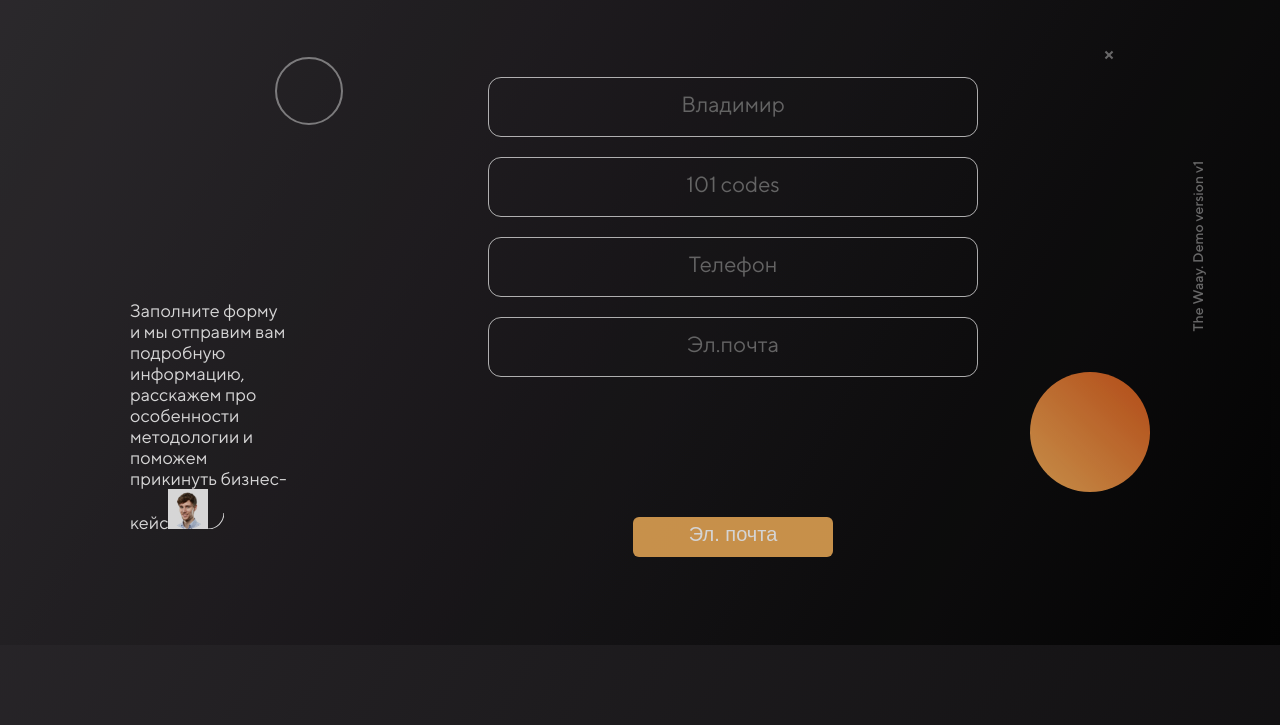
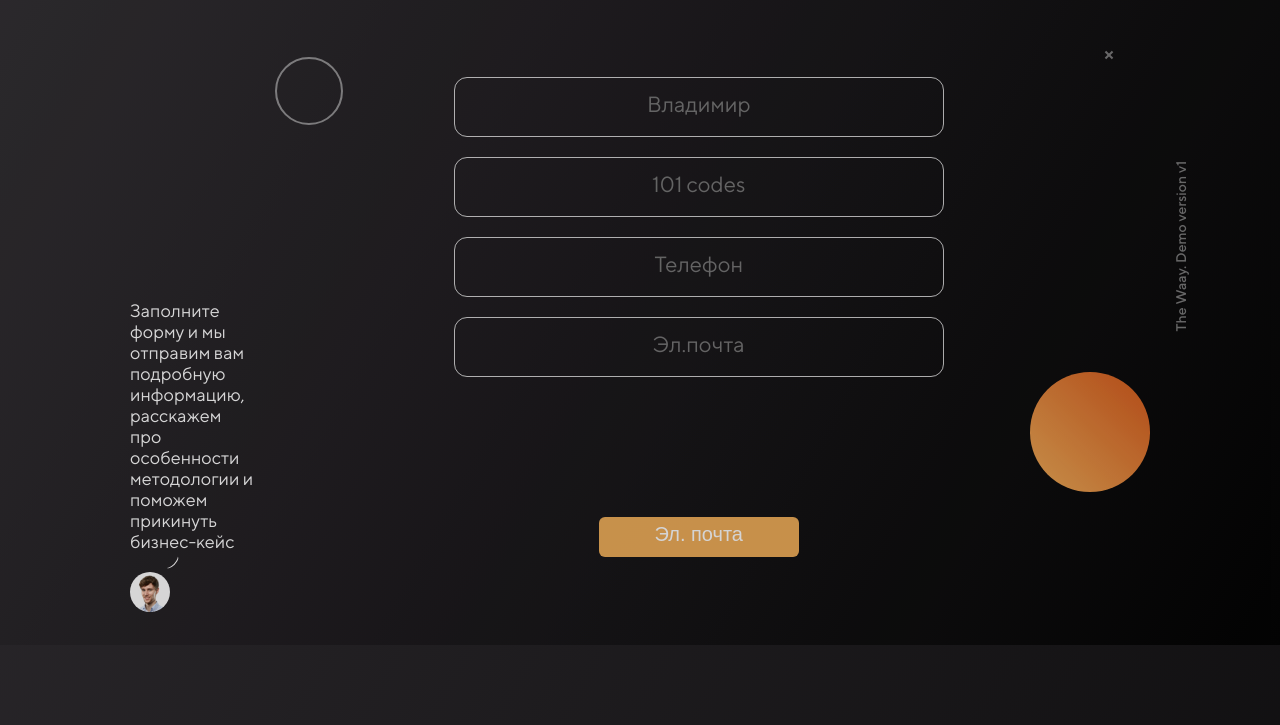
Before and after one commit to AndreyKirichenko/TheWaay, a plain HTML site: page index.html in a window 1280 px wide. Shown: the part 75-800 px from the top of the page. Drawn offline with Linux system fonts and the light colour scheme.

Commit message:
Manager photo

```diff
--- a/css/style.scss
+++ b/css/style.scss
@@ -125,7 +125,7 @@
 }
 
 .manager-information {
-	width: 157px;
+	width: 180px;
   font-family: $TT;
   font-size: 18px;
   font-weight: normal;
@@ -165,8 +165,30 @@
     }
   }
 }
+@media (max-width: 1179px) {
+  .manager-information img,
+  .line-image  {
+    display: none;
+  }
+}
 
-// .manager-information img
+@media (min-width: 1180px) {
+  .manager-information img  {
+    display: block;
+    border-radius: 50%;
+    margin-top: 20px;
+
+  }
+  .manager-information {
+    position: relative;
+  }
+
+  .line-image {
+    position: absolute;
+    bottom: 43px;
+    left: 33px;
+  }
+}
 
 input {
   outline: none;
@@ -220,6 +242,7 @@
 
 .site-information {
   transform: rotate(-90deg) translateX(-155px) translateY(140px);
+  width: 300px;
   height: 28px;
   font-size: 14px;
   font-weight: 500;
--- a/index.pug
+++ b/index.pug
@@ -20,7 +20,8 @@
 					.form-information
 						.manager-information Заполните форму и мы отправим вам подробную информацию, расскажем про особенности методологии и поможем прикинуть бизнес-кейс
 							img(src="img/i.jpg" width="40" height="40" alt="man")
-							img(src="img/line.svg" width="16" height="16" alt="man")
+							.line-image
+								img(src="img/line.svg" width="16" height="16" alt="man")
 						form(method='POST' action='#')
 							div.form-group
 								label(for='name')
```
Also changed, not shown: css/style.css, index.html.
